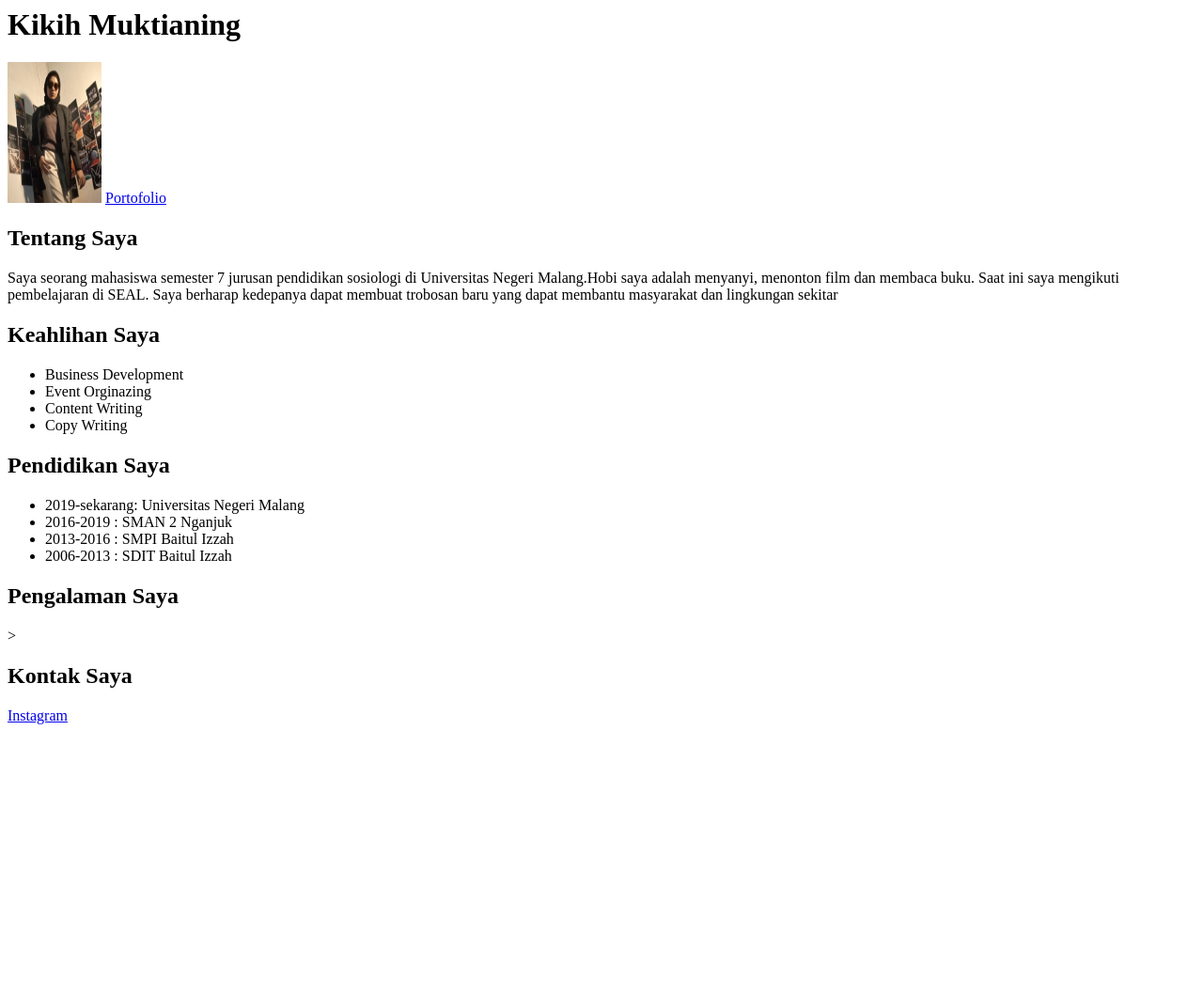
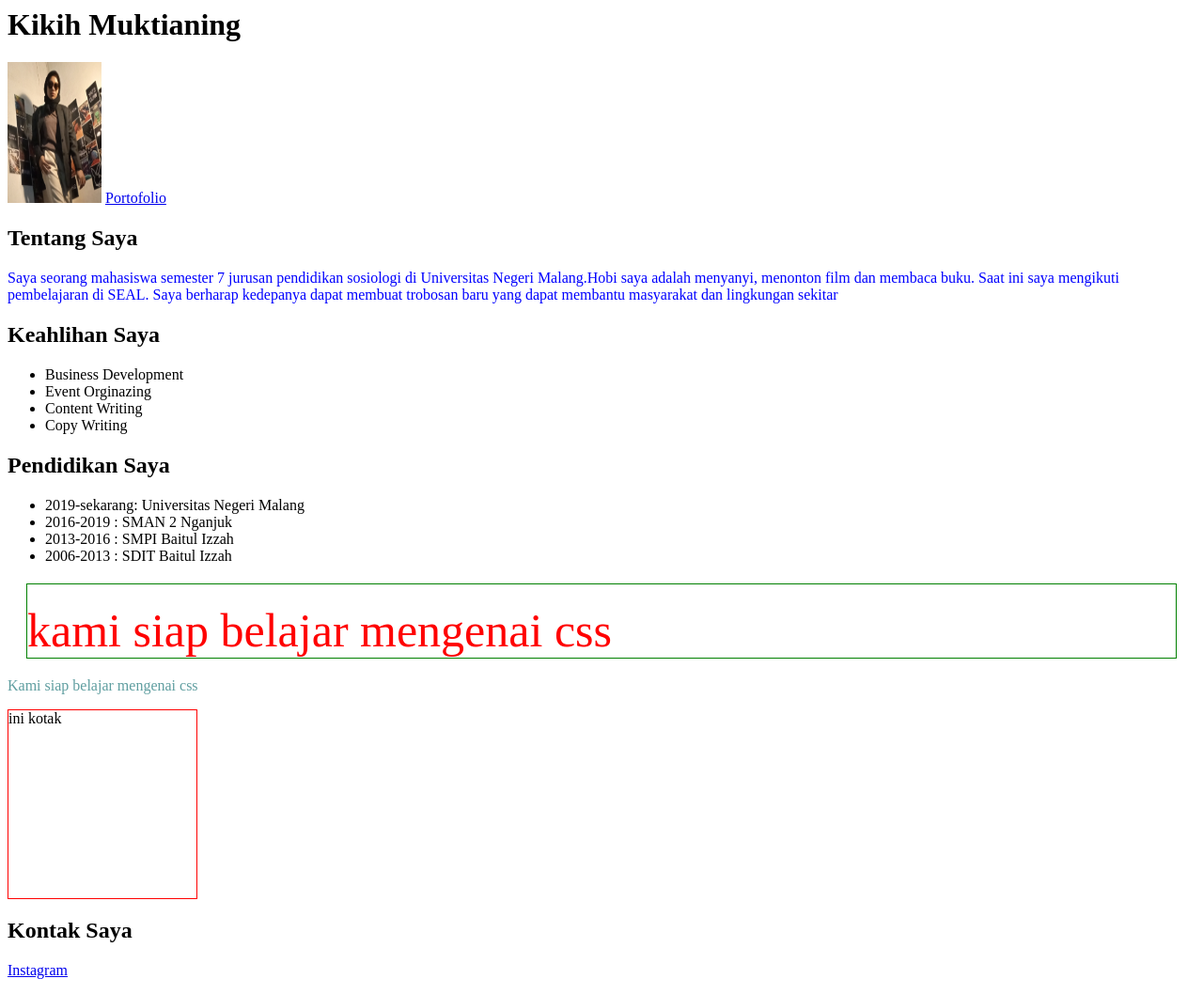
Before and after one commit to Kikih-Muktianing/Kikih-Muktianing.github.io, a plain HTML site: page portofolio copy.html in a window 1280 px wide. Shown: the whole page at 94% size. Before the commit the page ends 800 px from the top, so only its background shows below. Drawn offline with Linux system fonts and the light colour scheme.

Commit message:
tambah style

```diff
--- a/portofolio copy.html
+++ b/portofolio copy.html
@@ -6,7 +6,7 @@
         <a href="portofolio.html">Portofolio</a>
 
        <h2>Tentang Saya</h2>
-        <p>Saya seorang mahasiswa semester 7 jurusan pendidikan sosiologi di Universitas Negeri Malang.Hobi saya adalah menyanyi, menonton film dan membaca buku. Saat ini saya mengikuti pembelajaran di SEAL.
+        <p style="color:blue;"> Saya seorang mahasiswa semester 7 jurusan pendidikan sosiologi di Universitas Negeri Malang.Hobi saya adalah menyanyi, menonton film dan membaca buku. Saat ini saya mengikuti pembelajaran di SEAL.
             Saya berharap kedepanya dapat membuat trobosan baru yang dapat membantu masyarakat dan lingkungan sekitar</p>
         <h2>Keahlihan Saya</h2>
         <ul>
@@ -22,9 +22,21 @@
         <li>2013-2016    : SMPI Baitul Izzah</li>
         <li>2006-2013    : SDIT Baitul Izzah</li>
     </ul>
-    <h2>Pengalaman Saya</h2>>
+    </body>
+    <head>
+    <style>
+    .para{font-size:50px;}
+    </style>
+    <link rel="stylesheet" href="./style.css">
+    </head>
+<body>
+    <p class="para"> kami siap belajar mengenai css</p>
+    <p class="para-external"> Kami siap belajar mengenai css</p>
+    <div class="box">ini kotak</div>
+</body>
 
     <h2>Kontak Saya </h2>
     <p><A href="https://www.instagram.com/kriehtia/">Instagram</a></p>
-    </body>
+
+
 </html>
--- /dev/null
+++ b/style.css
@@ -0,0 +1,15 @@
+.para {color:red;
+margin: 20px;
+border: 1px solid green;
+padding: 20px 20px 0 0;
+}
+
+.para-external{
+    color: cadetblue;
+
+}
+
+.box {border: 1px solid red;
+    width: 200px;
+height: 200px;
+}
```
Also changed, not shown: kikih.html (+1 -1 lines).
